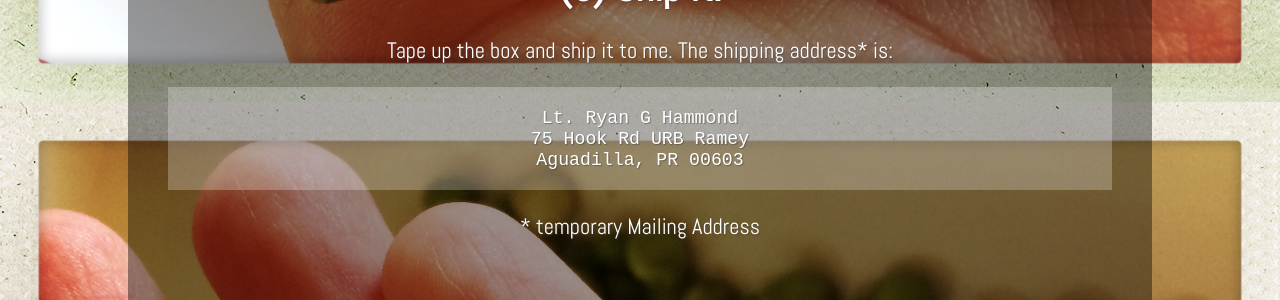
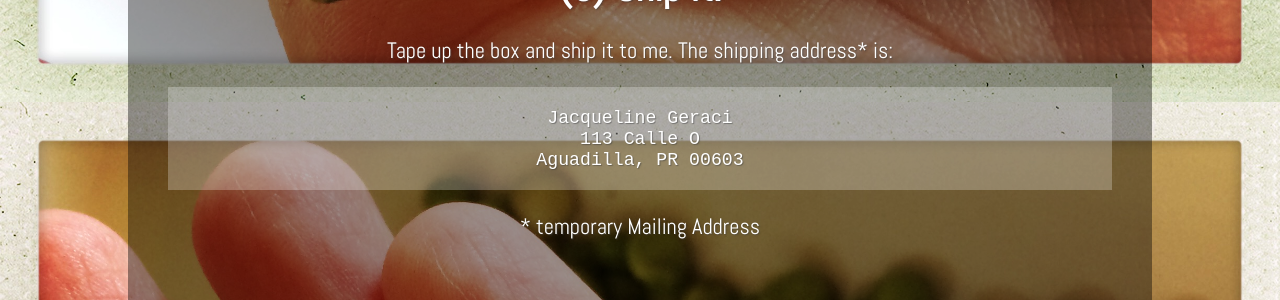
Before and after one commit to treshermanaspr/treshermanaspr.github.io, a Jekyll site: the page built from pages/participate.html, in a window 1280 px wide and 900 px high, scrolled down 2254 px. Shown: the part 204-504 px from the top of the window. Built offline with Jekyll 4.4.1, drawn with Linux system fonts in a browser that asks for light colours; nearby versions of some CDN libraries.

Commit message:
update address

```diff
--- a/pages/participate.html
+++ b/pages/participate.html
@@ -52,8 +52,8 @@ background_image: /uploads/project-logos/peapods.jpg
 
 <div class="tip">
   <code>
-    Lt. Ryan G Hammond <br>
-    75 Hook Rd URB Ramey <br>
+    Jacqueline Geraci <br>
+    113 Calle O <br>
     Aguadilla, PR 00603 <br>
   </code>
 </div>
```
